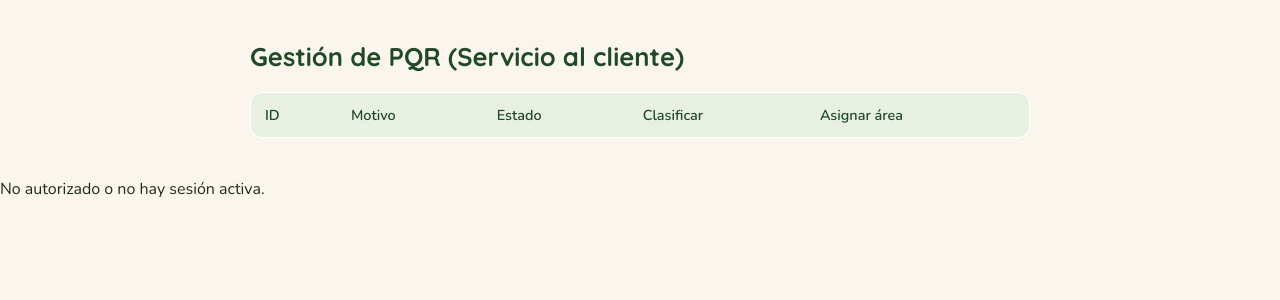
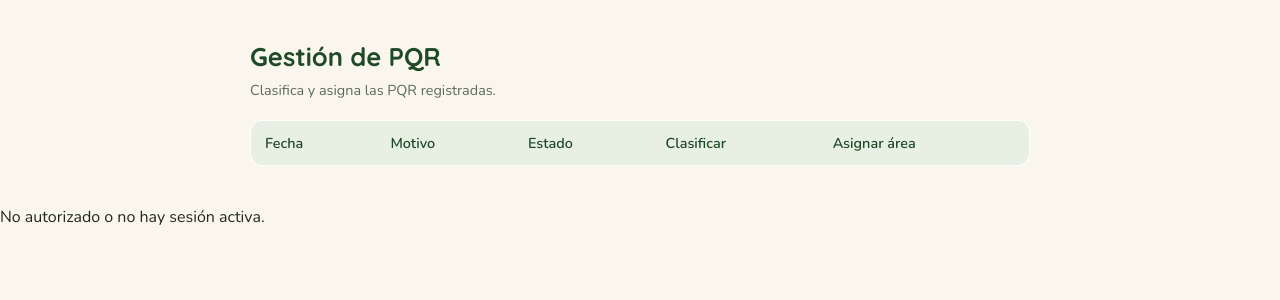
Before and after one commit to MafePiedrahita/Mercado-Viva, a FastAPI app: page /gestion-pqrs in a window 1280 px wide. Shown: the part 72-372 px from the top of the page. Run offline with FastAPI, Linux system fonts and the light colour scheme; lists and menus that the app fills with data are empty.

Commit message:
cambios en los campos de la tabla de gestión de pqr

```diff
--- a/app/data/schemas.py
+++ b/app/data/schemas.py
@@ -61,7 +61,8 @@ class PQRSalida(BaseModel):
     estado: str
     respuesta: str | None
     area_id: int | None
-    fecha_respuesta: datetime | None   # ← nueva línea
+    fecha_creacion: datetime
+    fecha_respuesta: datetime | None
 
     class Config:
         from_attributes = True
--- a/app/main.py
+++ b/app/main.py
@@ -19,8 +19,6 @@ app.mount("/static", StaticFiles(directory="app/web/static"), name="static")
 
 
 # ---------- Dependencia para saber quién está logueado ----------
-# La usan todos los endpoints protegidos: FastAPI la ejecuta antes
-# de entrar al endpoint y ya llega el objeto Usuario listo para usar.
 def usuario_actual(request: Request, db: Session = Depends(get_db)):
     id_sesion = request.cookies.get("id_sesion")
     if not id_sesion:
@@ -37,7 +35,6 @@ def usuario_actual(request: Request, db: Session = Depends(get_db)):
 
 @app.post("/registro", response_model=UsuarioSalida)
 def registrar_usuario(datos: UsuarioCrear, db: Session = Depends(get_db)):
-    # No permitir dos usuarios con el mismo email
     existe = db.query(Usuario).filter(Usuario.email == datos.email).first()
     if existe:
         raise HTTPException(status_code=400, detail="Ese email ya está registrado")
@@ -45,7 +42,7 @@ def registrar_usuario(datos: UsuarioCrear, db: Session = Depends(get_db)):
     nuevo_usuario = Usuario(
         nombre=datos.nombre,
         email=datos.email,
-        password_hash=hashear_password(datos.password),  # nunca se guarda la contraseña en texto plano
+        password_hash=hashear_password(datos.password),
         rol=datos.rol,
     )
     db.add(nuevo_usuario)
@@ -63,7 +60,6 @@ def login(datos: UsuarioLogin, response: Response, db: Session = Depends(get_db)
     if not usuario or not verificar_password(datos.password, usuario.password_hash):
         raise HTTPException(status_code=401, detail="Email o contraseña incorrectos")
 
-    # Crea la sesión en la BD y se la manda al navegador como cookie
     id_sesion = crear_sesion(db, usuario.id)
     response.set_cookie(key="id_sesion", value=id_sesion, httponly=True)
 
@@ -78,8 +74,7 @@ def logout(response: Response):
     return {"mensaje": "Sesión cerrada"}
 
 
-# ---------- Endpoint de prueba, para confirmar que usuario_actual funciona ----------
-# (herramienta de debugging, no es parte de las HU; se puede quitar antes de entregar)
+# ---------- Endpoint de prueba ----------
 
 @app.get("/perfil", response_model=UsuarioSalida)
 def ver_perfil(usuario: Usuario = Depends(usuario_actual)):
@@ -94,7 +89,6 @@ def crear_pqr(
     usuario: Usuario = Depends(usuario_actual),
     db: Session = Depends(get_db),
 ):
-    # cliente_id sale de la sesión, no del body, así nadie crea PQR a nombre de otro
     nueva_pqr = PQR(
         motivo=datos.motivo,
         descripcion=datos.descripcion,
@@ -146,7 +140,6 @@ def asignar_pqr(
     if not pqr:
         raise HTTPException(status_code=404, detail="PQR no encontrada")
 
-    # También se valida que el área exista, porque area_id es una foreign key
     area = db.query(Area).filter(Area.id == datos.area_id).first()
     if not area:
         raise HTTPException(status_code=404, detail="Área no encontrada")
@@ -185,8 +178,6 @@ def responder_pqr(
 
 
 # ---------- HU5: consultar historial completo del cliente ----------
-# Endpoint clave del objetivo del MVP: trae todas las PQR del cliente,
-# sin importar en qué "canal" se hayan simulado como creadas.
 
 @app.get("/pqrs/historial", response_model=List[PQRSalida])
 def consultar_historial(
@@ -196,7 +187,8 @@ def consultar_historial(
     if usuario.rol != "cliente":
         raise HTTPException(status_code=403, detail="Solo el cliente puede consultar su propio historial")
 
-    pqrs = db.query(PQR).filter(PQR.cliente_id == usuario.id).all()
+    # CAMBIO: se agrega order_by para que siempre aparezcan de más reciente a más antigua
+    pqrs = db.query(PQR).filter(PQR.cliente_id == usuario.id).order_by(PQR.fecha_creacion.desc()).all()
     return pqrs
 
 
@@ -209,13 +201,22 @@ def listar_pqrs(
         raise HTTPException(status_code=403, detail="No autorizado para ver todas las PQR")
 
     if usuario.rol == "area_responsable":
-        # Solo ve las que le fueron asignadas a alguna área (para responder)
-        pqrs = db.query(PQR).filter(PQR.area_id.isnot(None)).all()
+        # CAMBIO: se agrega order_by
+        pqrs = db.query(PQR).filter(PQR.area_id.isnot(None)).order_by(PQR.fecha_creacion.desc()).all()
     else:
-        # servicio_cliente ve todas
-        pqrs = db.query(PQR).all()
+        # CAMBIO: se agrega order_by
+        pqrs = db.query(PQR).order_by(PQR.fecha_creacion.desc()).all()
 
     return pqrs
+
+
+@app.get("/areas")
+def listar_areas(
+    usuario: Usuario = Depends(usuario_actual),
+    db: Session = Depends(get_db),
+):
+    areas = db.query(Area).all()
+    return [{"id": area.id, "nombre": area.nombre} for area in areas]
 
 
 @app.get("/", response_class=HTMLResponse)
--- a/app/web/static/css/estilos.css
+++ b/app/web/static/css/estilos.css
@@ -297,3 +297,17 @@ body.pagina-login > * {
     background: transparent;
     box-shadow: none;
 }
+
+.badge-estado {
+    display: inline-block;
+    padding: 4px 10px;
+    border-radius: 20px;
+    font-size: 0.78rem;
+    font-weight: 600;
+}
+
+.badge-registrada { background: #F0EAD8; color: #8A6D1D; }
+.badge-clasificada { background: #E0EAF5; color: #2A5C8A; }
+.badge-asignada { background: #EAE0F5; color: #5C2A8A; }
+.badge-respondida { background: var(--verde-claro); color: var(--verde-oscuro); }
+.badge-cerrada { background: #EDEDED; color: #666; }
--- a/app/web/static/js/gestion_pqrs.js
+++ b/app/web/static/js/gestion_pqrs.js
@@ -1,3 +1,41 @@
+const CATEGORIAS = [
+    "Calidad del producto",
+    "Atención al cliente",
+    "Protección de datos",
+    "Facturación",
+    "Logística/entrega",
+];
+
+let areasDisponibles = [];
+
+function badgeEstado(estado) {
+    return `<span class="badge-estado badge-${estado}">${estado}</span>`;
+}
+
+function opcionesCategoria(seleccionActual) {
+    let html = `<option value="">Selecciona...</option>`;
+    CATEGORIAS.forEach(cat => {
+        const marcado = cat === seleccionActual ? "selected" : "";
+        html += `<option value="${cat}" ${marcado}>${cat}</option>`;
+    });
+    return html;
+}
+
+function opcionesArea() {
+    let html = `<option value="">Selecciona...</option>`;
+    areasDisponibles.forEach(area => {
+        html += `<option value="${area.id}">${area.nombre}</option>`;
+    });
+    return html;
+}
+
+async function cargarAreas() {
+    const respuesta = await fetch("/areas");
+    if (respuesta.ok) {
+        areasDisponibles = await respuesta.json();
+    }
+}
+
 async function cargarPqrs() {
     const respuesta = await fetch("/pqrs");
 
@@ -8,20 +46,20 @@ async function cargarPqrs() {
 
     const pqrs = await respuesta.json();
     const cuerpoTabla = document.getElementById("cuerpo-tabla");
-    cuerpoTabla.innerHTML = ""; // limpia antes de volver a pintar
+    cuerpoTabla.innerHTML = "";
 
     pqrs.forEach(pqr => {
         const fila = document.createElement("tr");
         fila.innerHTML = `
-            <td>${pqr.id}</td>
+            <td>${new Date(pqr.fecha_creacion).toLocaleDateString('es-CO', { day: 'numeric', month: 'short', year: 'numeric' })}</td>
             <td>${pqr.motivo}</td>
-            <td>${pqr.estado}</td>
+            <td>${badgeEstado(pqr.estado)}</td>
             <td>
-                <input type="text" id="categoria-${pqr.id}" placeholder="Categoría">
+                <select id="categoria-${pqr.id}">${opcionesCategoria(pqr.categoria)}</select>
                 <button onclick="clasificar(${pqr.id})">Clasificar</button>
             </td>
             <td>
-                <input type="number" id="area-${pqr.id}" placeholder="ID del área">
+                <select id="area-${pqr.id}">${opcionesArea()}</select>
                 <button onclick="asignar(${pqr.id})">Asignar</button>
             </td>
         `;
@@ -30,10 +68,10 @@ async function cargarPqrs() {
 }
 
 async function clasificar(pqrId) {
-    const categoria = document.getElementById(`categoria-${pqrId}`).value.trim();
+    const categoria = document.getElementById(`categoria-${pqrId}`).value;
 
     if (!categoria) {
-        alert("Escribe una categoría antes de clasificar");
+        alert("Selecciona una categoría antes de clasificar");
         return;
     }
 
@@ -53,6 +91,11 @@ async function clasificar(pqrId) {
 async function asignar(pqrId) {
     const areaId = document.getElementById(`area-${pqrId}`).value;
 
+    if (!areaId) {
+        alert("Selecciona un área antes de asignar");
+        return;
+    }
+
     const respuesta = await fetch(`/pqrs/${pqrId}/asignar`, {
         method: "PATCH",
         headers: { "Content-Type": "application/json" },
@@ -66,4 +109,9 @@ async function asignar(pqrId) {
     }
 }
 
-cargarPqrs();
+async function iniciar() {
+    await cargarAreas();
+    await cargarPqrs();
+}
+
+iniciar();
--- a/app/web/templates/gestion_pqrs.html
+++ b/app/web/templates/gestion_pqrs.html
@@ -8,11 +8,14 @@
 <body>
     <header class="header"><h1>Mercado Viva</h1></header>
     <main class="contenedor">
-        <h2>Gestión de PQR (Servicio al cliente)</h2>
+        <h2>Gestión de PQR</h2>
+        <p style="color: var(--texto-suave); margin-top: -12px; margin-bottom: 20px; font-size: 0.9rem;">
+            Clasifica y asigna las PQR registradas.
+        </p>
         <table id="tabla-pqrs">
             <thead>
                 <tr>
-                    <th>ID</th>
+                    <th>Fecha</th>
                     <th>Motivo</th>
                     <th>Estado</th>
                     <th>Clasificar</th>
```
